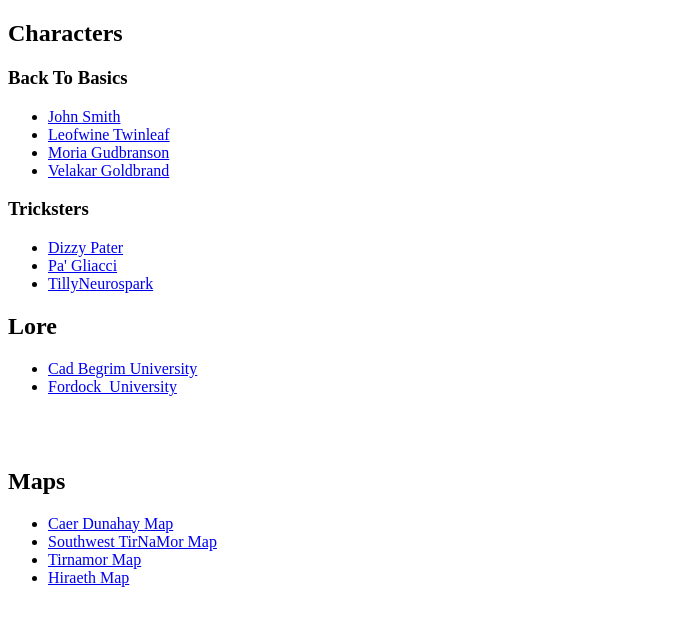
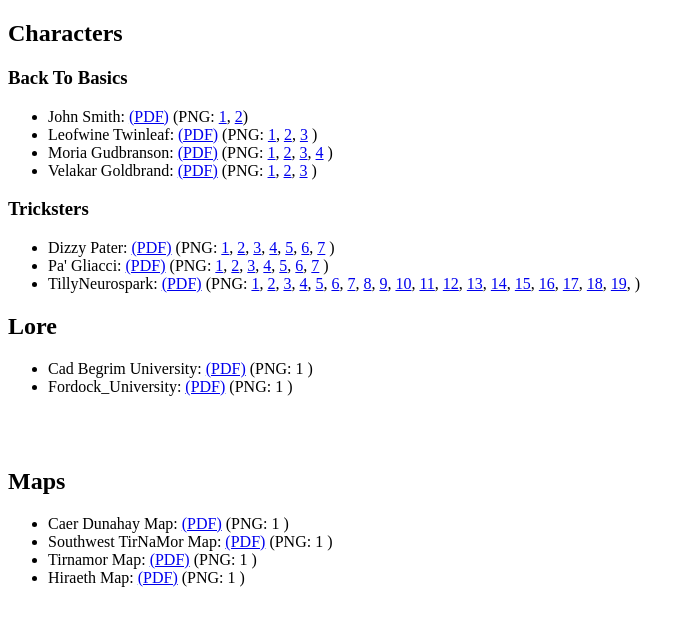
Before and after one commit to brentchiaramonti/ChaosCampaign, a plain HTML site: page index.html in a window 1280 px wide. Shown: the whole page, without its empty margins (0-695 px from the left). Drawn offline with Linux system fonts and the light colour scheme.

Commit message:
Adding links to png files

```diff
--- a/index.html
+++ b/index.html
@@ -6,29 +6,93 @@
         <h2>Characters</h2>
         <h3>Back To Basics</h3>
         <ul>
-			<li><a href="/ChaosCampaign/Characters/back_to_basics/JohnSmith.pdf" target="_blank">John Smith</a></li>
-			<li><a href="/ChaosCampaign/Characters/back_to_basics/LeofwineTwinleaf.pdf" target="_blank">Leofwine Twinleaf</a></li>
-			<li><a href="/ChaosCampaign/Characters/back_to_basics/MoriaGudbranson.pdf" target="_blank">Moria Gudbranson</a></li>
-			<li><a href="/ChaosCampaign/Characters/back_to_basics/VelakarGoldbrand.pdf" target="_blank">Velakar Goldbrand</a></li>
+            <li>John Smith: <a href="/ChaosCampaign/Characters/back_to_basics/JohnSmith.pdf" target="_blank">(PDF)</a> (PNG:
+                <a href="/ChaosCampaign/Characters/back_to_basics/JohnSmith-1.png" target="_blank">1</a>,
+                <a href="/ChaosCampaign/Characters/back_to_basics/JohnSmith-2.png" target="_blank">2</a>)
+            </li>
+            <li>Leofwine Twinleaf: <a href="/ChaosCampaign/Characters/back_to_basics/LeofwineTwinleaf.pdf" target="_blank">(PDF)</a> (PNG:
+                <a href="/ChaosCampaign/Characters/back_to_basics/LeofwineTwinleaf-1.png" target="_blank">1</a>,
+                <a href="/ChaosCampaign/Characters/back_to_basics/LeofwineTwinleaf-2.png" target="_blank">2</a>,
+                <a href="/ChaosCampaign/Characters/back_to_basics/LeofwineTwinleaf-3.png" target="_blank">3</a>
+            )</li>
+            <li>Moria Gudbranson: <a href="/ChaosCampaign/Characters/back_to_basics/MoriaGudbranson.pdf" target="_blank">(PDF)</a> (PNG:
+                <a href="/ChaosCampaign/Characters/back_to_basics/MoriaGudbranson-1.png" target="_blank">1</a>,
+                <a href="/ChaosCampaign/Characters/back_to_basics/MoriaGudbranson-2.png" target="_blank">2</a>,
+                <a href="/ChaosCampaign/Characters/back_to_basics/MoriaGudbranson-3.png" target="_blank">3</a>,
+                <a href="/ChaosCampaign/Characters/back_to_basics/MoriaGudbranson-4.png" target="_blank">4</a>
+            )</li>
+            <li>Velakar Goldbrand: <a href="/ChaosCampaign/Characters/back_to_basics/VelakarGoldbrand.pdf" target="_blank">(PDF)</a> (PNG:
+                <a href="/ChaosCampaign/Characters/back_to_basics/VelakarGoldbrand-1.png" target="_blank">1</a>,
+                <a href="/ChaosCampaign/Characters/back_to_basics/VelakarGoldbrand-2.png" target="_blank">2</a>,
+                <a href="/ChaosCampaign/Characters/back_to_basics/VelakarGoldbrand-3.png" target="_blank">3</a>
+            )</li>
         </ul>
         <h3>Tricksters</h3>
         <ul>
-			<li><a href="/ChaosCampaign/Characters/Tricksters/DizzyPater.pdf" target="_blank">Dizzy Pater</a></li>
-			<li><a href="/ChaosCampaign/Characters/Tricksters/Pa'Gliacci.pdf" target="_blank">Pa' Gliacci</a></li>
-			<li><a href="/ChaosCampaign/Characters/Tricksters/TillyNeurospark.pdf" target="_blank">TillyNeurospark</a></li>
+            <li>Dizzy Pater: <a href="/ChaosCampaign/Characters/Tricksters/DizzyPater.pdf" target="_blank">(PDF)</a> (PNG:
+                <a href="/ChaosCampaign/Characters/Tricksters/DizzyPater-1.png" target="_blank">1</a>,
+                <a href="/ChaosCampaign/Characters/Tricksters/DizzyPater-2.png" target="_blank">2</a>,
+                <a href="/ChaosCampaign/Characters/Tricksters/DizzyPater-3.png" target="_blank">3</a>,
+                <a href="/ChaosCampaign/Characters/Tricksters/DizzyPater-4.png" target="_blank">4</a>,
+                <a href="/ChaosCampaign/Characters/Tricksters/DizzyPater-5.png" target="_blank">5</a>,
+                <a href="/ChaosCampaign/Characters/Tricksters/DizzyPater-6.png" target="_blank">6</a>,
+                <a href="/ChaosCampaign/Characters/Tricksters/DizzyPater-7.png" target="_blank">7</a>
+            )</li>
+            <li>Pa' Gliacci: <a href="/ChaosCampaign/Characters/Tricksters/Pa'Gliacci.pdf" target="_blank">(PDF)</a> (PNG:
+                <a href="/ChaosCampaign/Characters/Tricksters/Pa'Gliacci-1.png" target="_blank">1</a>,
+                <a href="/ChaosCampaign/Characters/Tricksters/Pa'Gliacci-2.png" target="_blank">2</a>,
+                <a href="/ChaosCampaign/Characters/Tricksters/Pa'Gliacci-3.png" target="_blank">3</a>,
+                <a href="/ChaosCampaign/Characters/Tricksters/Pa'Gliacci-4.png" target="_blank">4</a>,
+                <a href="/ChaosCampaign/Characters/Tricksters/Pa'Gliacci-5.png" target="_blank">5</a>,
+                <a href="/ChaosCampaign/Characters/Tricksters/Pa'Gliacci-6.png" target="_blank">6</a>,
+                <a href="/ChaosCampaign/Characters/Tricksters/Pa'Gliacci-7.png" target="_blank">7</a>
+            )</li>
+            <li>TillyNeurospark: <a href="/ChaosCampaign/Characters/Tricksters/TillyNeurospark.pdf" target="_blank">(PDF)</a> (PNG:
+                <a href="/ChaosCampaign/Characters/Tricksters/TillyNeurospark-01.png" target="_blank">1</a>,
+                <a href="/ChaosCampaign/Characters/Tricksters/TillyNeurospark-02.png" target="_blank">2</a>,
+                <a href="/ChaosCampaign/Characters/Tricksters/TillyNeurospark-03.png" target="_blank">3</a>,
+                <a href="/ChaosCampaign/Characters/Tricksters/TillyNeurospark-04.png" target="_blank">4</a>,
+                <a href="/ChaosCampaign/Characters/Tricksters/TillyNeurospark-05.png" target="_blank">5</a>,
+                <a href="/ChaosCampaign/Characters/Tricksters/TillyNeurospark-06.png" target="_blank">6</a>,
+                <a href="/ChaosCampaign/Characters/Tricksters/TillyNeurospark-07.png" target="_blank">7</a>,
+                <a href="/ChaosCampaign/Characters/Tricksters/TillyNeurospark-08.png" target="_blank">8</a>,
+                <a href="/ChaosCampaign/Characters/Tricksters/TillyNeurospark-09.png" target="_blank">9</a>,
+                <a href="/ChaosCampaign/Characters/Tricksters/TillyNeurospark-10.png" target="_blank">10</a>,
+                <a href="/ChaosCampaign/Characters/Tricksters/TillyNeurospark-11.png" target="_blank">11</a>,
+                <a href="/ChaosCampaign/Characters/Tricksters/TillyNeurospark-12.png" target="_blank">12</a>,
+                <a href="/ChaosCampaign/Characters/Tricksters/TillyNeurospark-13.png" target="_blank">13</a>,
+                <a href="/ChaosCampaign/Characters/Tricksters/TillyNeurospark-14.png" target="_blank">14</a>,
+                <a href="/ChaosCampaign/Characters/Tricksters/TillyNeurospark-15.png" target="_blank">15</a>,
+                <a href="/ChaosCampaign/Characters/Tricksters/TillyNeurospark-16.png" target="_blank">16</a>,
+                <a href="/ChaosCampaign/Characters/Tricksters/TillyNeurospark-17.png" target="_blank">17</a>,
+                <a href="/ChaosCampaign/Characters/Tricksters/TillyNeurospark-18.png" target="_blank">18</a>,
+                <a href="/ChaosCampaign/Characters/Tricksters/TillyNeurospark-19.png" target="_blank">19</a>,
+            )</li>
         </ul>
         <h2>Lore</h2>
         <ul>
-			<li><a href="/ChaosCampaign/Lore/Cad_Begrim_University.html" target="_blank">Cad Begrim University</a></li>
-			<li><a href="/ChaosCampaign/Lore/Fordock_University.html" target="_blank">Fordock_University</a></li>
+            <li>Cad Begrim University: <a href="/ChaosCampaign/Lore/Cad_Begrim_University.html" target="_blank">(PDF)</a> (PNG:
+                1
+            )</li>
+            <li>Fordock_University: <a href="/ChaosCampaign/Lore/Fordock_University.html" target="_blank">(PDF)</a> (PNG:
+                1
+            )</li>
         </ul>
         <br>
         <br>
         <h2>Maps</h2>
         <ul>
-			<li><a href="/ChaosCampaign/Maps/CaerDunahayMap.png" target="_blank">Caer Dunahay Map</a></li>
-			<li><a href="/ChaosCampaign/Maps/SouthwestTirNaMor.png" target="_blank">Southwest TirNaMor Map</a></li>
-			<li><a href="/ChaosCampaign/Maps/Tirnamor.png" target="_blank">Tirnamor Map</a></li>
-			<li><a href="/ChaosCampaign/Maps/HiraethMap.png" target="_blank">Hiraeth Map</a></li>
+            <li>Caer Dunahay Map: <a href="/ChaosCampaign/Maps/CaerDunahayMap.png" target="_blank">(PDF)</a> (PNG:
+                1
+            )</li>
+            <li>Southwest TirNaMor Map: <a href="/ChaosCampaign/Maps/SouthwestTirNaMor.png" target="_blank">(PDF)</a> (PNG:
+                1
+            )</li>
+            <li>Tirnamor Map: <a href="/ChaosCampaign/Maps/Tirnamor.png" target="_blank">(PDF)</a> (PNG:
+                1
+            )</li>
+            <li>Hiraeth Map: <a href="/ChaosCampaign/Maps/HiraethMap.png" target="_blank">(PDF)</a> (PNG:
+                1
+            )</li>
     </body>
 </html>
```
Lines whose indentation alone changed are shown as unchanged.
